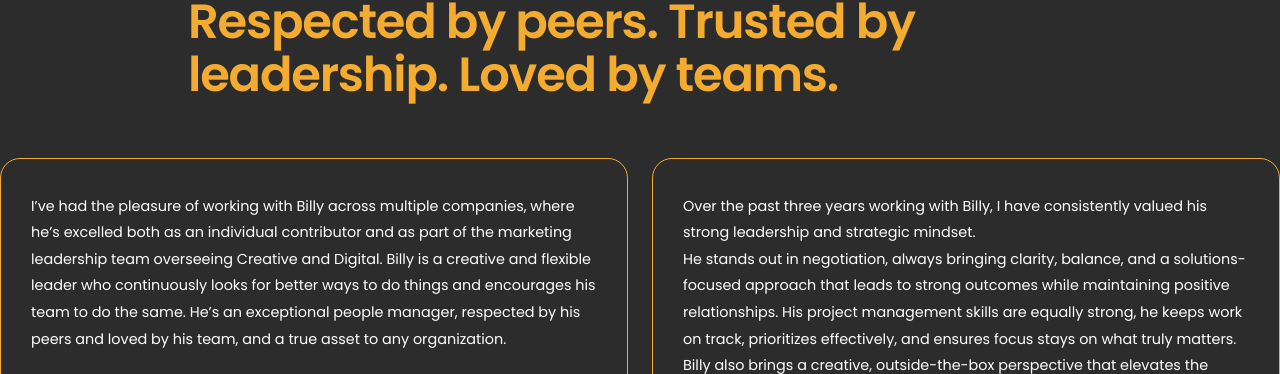
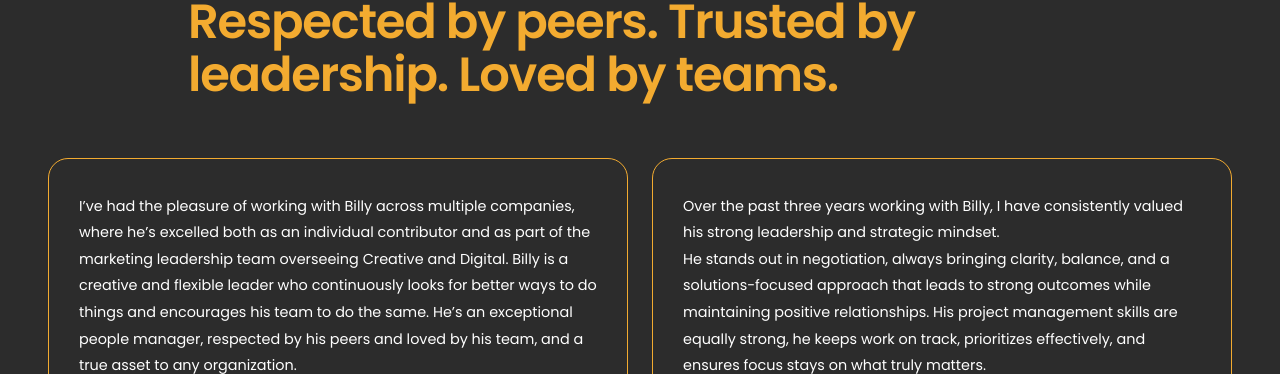
Before and after one commit to humblebillybob/billybowin.com, a plain HTML site: page index.html in a window 1280 px wide. Shown: the part 9287-9661 px from the top of the page. Drawn offline with Linux system fonts and the light colour scheme.

Commit message:
Update style.css

```diff
--- a/style.css
+++ b/style.css
@@ -990,7 +990,7 @@ ul  { list-style: none; }
 /* Marquee */
 /* Two-column masonry card layout */
 .marquee-wrap {
-  padding: 0;
+  padding: 0 48px;
 }
 .t-cards-grid {
   columns: 2;
```
